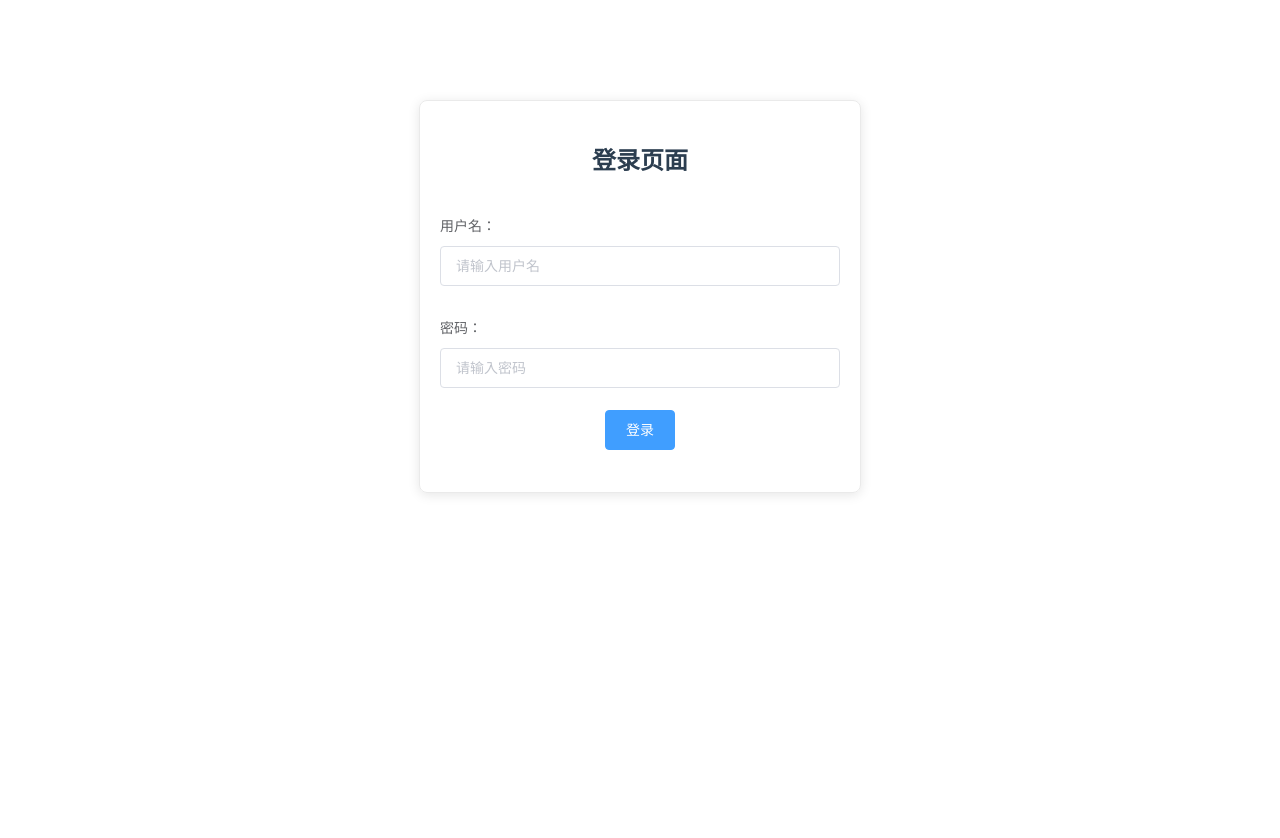
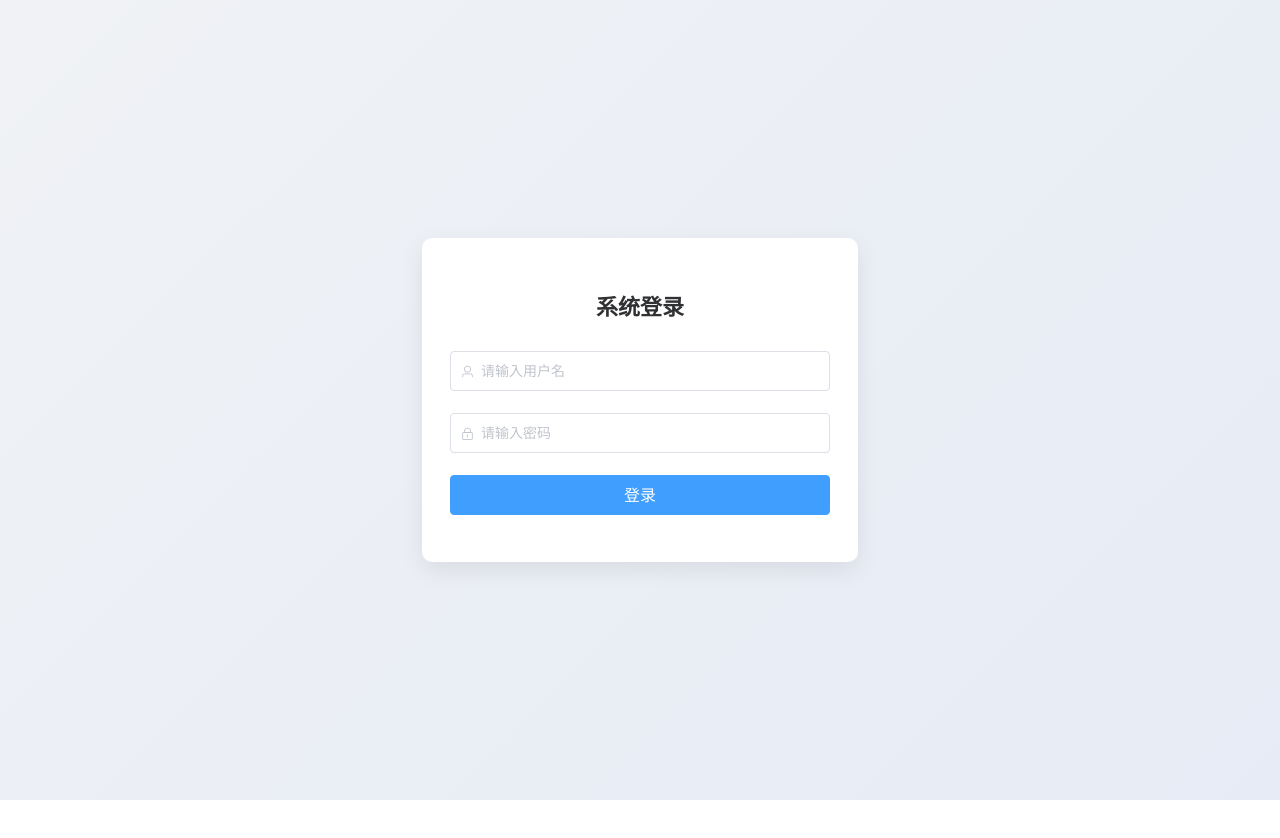
Before and after one commit to SpicaBinary/spica-admin-web, a Vue app: page /login in a window 1280 px wide. Shown: the top 838 px of the page. After the commit the page ends 800 px from the top, so only its background shows below. Built offline with nearby package versions, Linux system fonts and the light colour scheme.

Commit message:
refactor(login): 重构登录页面逻辑与样式

```diff
--- a/src/views/Login.vue
+++ b/src/views/Login.vue
@@ -1,35 +1,50 @@
 <template>
+  <div class="login-wrapper">
     <div class="login">
-    <h2>登录页面</h2>
-    <!-- 使用 Element UI 的表单组件 -->
+      <h2 class="title">系统登录</h2>
+
       <el-form @submit.native.prevent="handleLogin" class="login-form">
-      <el-form-item label="用户名：">
-        <!-- 使用 Element UI 的输入框组件 -->
-        <el-input v-model="username" placeholder="请输入用户名"></el-input>
+        <el-form-item>
+          <el-input
+            v-model="username"
+            placeholder="请输入用户名"
+            prefix-icon="el-icon-user"
+            clearable
+          />
         </el-form-item>
-      <el-form-item label="密码：">
-        <!-- 使用 Element UI 的密码输入框组件 -->
+
+        <el-form-item>
           <el-input
             type="password"
             v-model="password"
             placeholder="请输入密码"
+            prefix-icon="el-icon-lock"
+            show-password
             @keyup.enter.native="handleLogin"
-        ></el-input>
+          />
         </el-form-item>
-      <!-- 使用 Element UI 的按钮组件 -->
+
         <el-form-item>
-        <el-button type="primary" @click="handleLogin">登录</el-button>
+          <el-button
+            type="primary"
+            class="login-btn"
+            :loading="loading"
+            @click="handleLogin"
+          >
+            登录
+          </el-button>
         </el-form-item>
       </el-form>
-    <!-- 使用 Element UI 的消息提示组件 -->
+
       <el-alert
         v-if="errorMsg"
         :title="errorMsg"
         type="error"
         show-icon
         :closable="false"
-    >
-    </el-alert>
+        class="error-alert"
+      />
+    </div>
   </div>
 </template>
 
@@ -41,10 +56,15 @@ export default {
       username: "",
       password: "",
       errorMsg: "",
+      loading: false,
     };
   },
   methods: {
     async handleLogin() {
+      if (this.loading) return;
+
+      this.loading = true;
+      this.errorMsg = "";
       try {
         // 调用 Vuex 的 login action
         await this.$store.dispatch("user/login", {
@@ -55,6 +75,8 @@ export default {
         this.$router.push("/");
       } catch (err) {
         this.errorMsg = err.message || "登录失败";
+      } finally {
+        this.loading = false;
       }
     },
   },
@@ -62,16 +84,47 @@ export default {
 </script>
 
 <style scoped>
-.login {
-  width: 400px;
-  margin: 100px auto;
-  padding: 20px;
-  border: 1px solid #eaeaea;
-  border-radius: 8px;
-  box-shadow: 0 2px 12px 0 rgba(0, 0, 0, 0.1);
+/* 整体背景 */
+.login-wrapper {
+  height: 100vh;
+  display: flex;
+  align-items: center;
+  justify-content: center;
+  background: linear-gradient(135deg, #f0f2f5, #e6ebf5);
 }
 
+/* 登录卡片 */
+.login {
+  width: 380px;
+  padding: 32px 28px 24px;
+  background: #fff;
+  border-radius: 10px;
+  box-shadow: 0 8px 24px rgba(0, 0, 0, 0.08);
+}
+
+/* 标题 */
+.title {
+  text-align: center;
+  font-size: 22px;
+  font-weight: 600;
+  color: #303133;
+  margin-bottom: 30px;
+}
+
+/* 表单 */
 .login-form {
-  margin-top: 30px;
+  margin-bottom: 10px;
+}
+
+/* 登录按钮 */
+.login-btn {
+  width: 100%;
+  height: 40px;
+  font-size: 16px;
+}
+
+/* 错误提示 */
+.error-alert {
+  margin-top: 16px;
 }
 </style>
```
Lines whose indentation alone changed are shown as unchanged.
